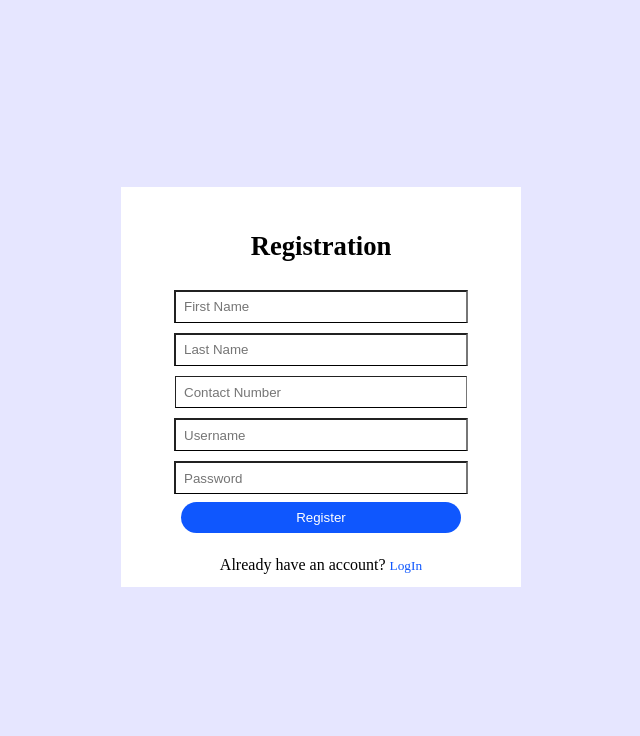
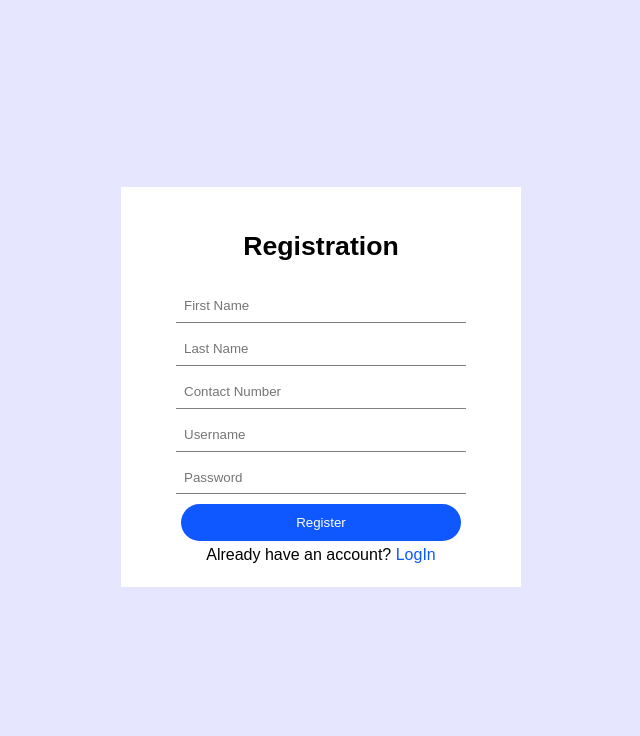
Before and after one commit to rjdaz/IM-project, a PHP site: page /register.php in a window 1280 px wide. Shown: the top 736 px of the page, without its empty margins (327-967 px from the left). Run offline with PHP 8.4, Linux system fonts and the light colour scheme.

Commit message:
update register.php

```diff
--- a/register.php
+++ b/register.php
@@ -46,7 +46,7 @@
     <!-- <script src="https://cdn.tailwindcss.com"></script> -->
     <title>Registration</title>
   </head>
-  <body style="width: 100%; height: 729px; display: flex; flex-direction: column; align-items: center; justify-content: center; background-color: #e6e6ff;">
+  <body style="font-family: arial; width: 100%; height: 729px; display: flex; flex-direction: column; align-items: center; justify-content: center; background-color: #e6e6ff;">
     <p  style="color: #f87171; margin-bottom: 0.5rem; display: flex; justify-content: center; align-items: center; font-size: 15pt; padding-left: 2.5rem; padding-right: 2.5rem;">
       <?php
         echo $err;
@@ -55,25 +55,42 @@
     <div  style="width: 400px; height: 400px; position: relative;">
       <!-- Registration -->
       <div  style="width: 100%; height: 100%; display: flex; flex-direction: column; align-items: center; justify-content: center; background-color: #ffffff; position: absolute;">
-        <h1 class="w-full h-[15%] flex justify-center items-end text-[20pt] "
-        style=" width: 100%; height: 15%; display: flex; justify-content: center; align-items: flex-end; font-size: 20pt;">Registration</h1>
-        <form method="POST" style=" display: flex; flex-direction: column; align-items: center; width: 100%; height: 80%;">
+        <h1 style=" width: 100%; height: 15%; display: flex; justify-content: center; align-items: flex-end; font-size: 20pt;">Registration</h1>
+        <form method="POST"
+              style=" display: flex; flex-direction: column; align-items: center; width: 100%; height: 80%;">
             <div  style=" display: flex; flex-direction: column; align-items: center; justify-content: center; width: 100%; height: 70%;">
-              <input type="text" placeholder="First Name" name="fname" style=" height: 30px; margin-top: 10px; width: 70%; border-bottom: 1px solid black; padding-left: 8px; background-color: transparent;">
-              <input type="text" placeholder="Last Name" name="lname" style=" height: 30px; margin-top: 10px; width: 70%; border-bottom: 1px solid black; padding-left: 8px; background-color: transparent; outline: none; border-radius: 0;" >
-              <input type="number" placeholder="Contact Number" name="cNum" style=" height: 30px; margin-top: 10px; width: 70%; border-bottom: 1px solid black; padding-left: 8px; background-color: transparent; outline: none; border-radius: 0; border-width: 1px;">
-              <input type="text" placeholder="Username" name="uName" style=" height: 30px; margin-top: 10px; width: 70%; border-bottom: 1px solid black; padding-left: 8px; background-color: transparent; outline: none; border-radius: 0;">
-              <input type="password" placeholder="Password" name="pword" style="height: 30px; margin-top: 10px; width: 70%; border-bottom: 1px solid black; padding-left: 8px; background-color: transparent; outline: none; border-radius: 0;">
+              <input  type="text"
+                      placeholder="First Name"
+                      name="fname"
+                      style=" height: 30px; margin-top: 10px; width: 70%; border: none; border-bottom: 1px solid gray; padding-left: 8px; background-color: transparent;">
+              <input  type="text"
+                      placeholder="Last Name"
+                      name="lname"
+                      style=" height: 30px; margin-top: 10px; width: 70%;border: none; border-bottom: 1px solid gray; padding-left: 8px; background-color: transparent; outline: none; border-radius: 0;" >
+              <input  type="number"
+                      placeholder="Contact Number"
+                      name="cNum"
+                      style=" height: 30px; margin-top: 10px; width: 70%; border: none; border-bottom: 1px solid gray; padding-left: 8px; background-color: transparent; outline: none; border-radius: 0; border-width: 1px;">
+              <input  type="text"
+                      placeholder="Username"
+                      name="uName"
+                      style=" height: 30px; margin-top: 10px; width: 70%; border: none; border-bottom: 1px solid gray; padding-left: 8px; background-color: transparent; outline: none; border-radius: 0;">
+              <input  type="password"
+                      placeholder="Password"
+                      name="pword"
+                      style="height: 30px; margin-top: 10px; width: 70%; border: none; border-bottom: 1px solid gray; padding-left: 8px; background-color: transparent; outline: none; border-radius: 0;">
             </div>
-            <div style=" display: flex; align-items: center; justify-content: center; width: 100%; height: 15%;">
-              <button type="submit" name="insert" style=" width: 70%; padding-top: 8px; padding-bottom: 8px; border-radius: 50px; background-color: #0f57fe; color: white; text-align: center; border: none; cursor: pointer;">Register</button>
+            <div  style="margin-top:5px; display: flex; align-items: center; justify-content: center; width: 100%; height: 15%;">
+              <button type="submit"
+                      name="insert"
+                      style=" width: 70%; height: 80%; padding-top: 8px; padding-bottom: 8px; border-radius: 50px; background-color: #0f57fe; color: white; text-align: center; border: none; cursor: pointer;">Register</button>
             </div>
-            <div style=" width: 100%; height: 10%; display: flex; justify-content: center; align-items: flex-start;">
-            <p>Already have an account?  <a href="login.php"
+            <div style="margin-top:-15px; width: 100%; height: 10%; display: flex; justify-content: center; align-items: start;">
+            <p style="">Already have an account?  <a href="login.php"
               style="
                text-decoration: none;
                color: #0f57fe;
-               font-size: 10pt;"
+               "
                onmouseover="this.style.textDecoration='underline'"
                onmouseout="this.style.textDecoration='none'"
               "
```
